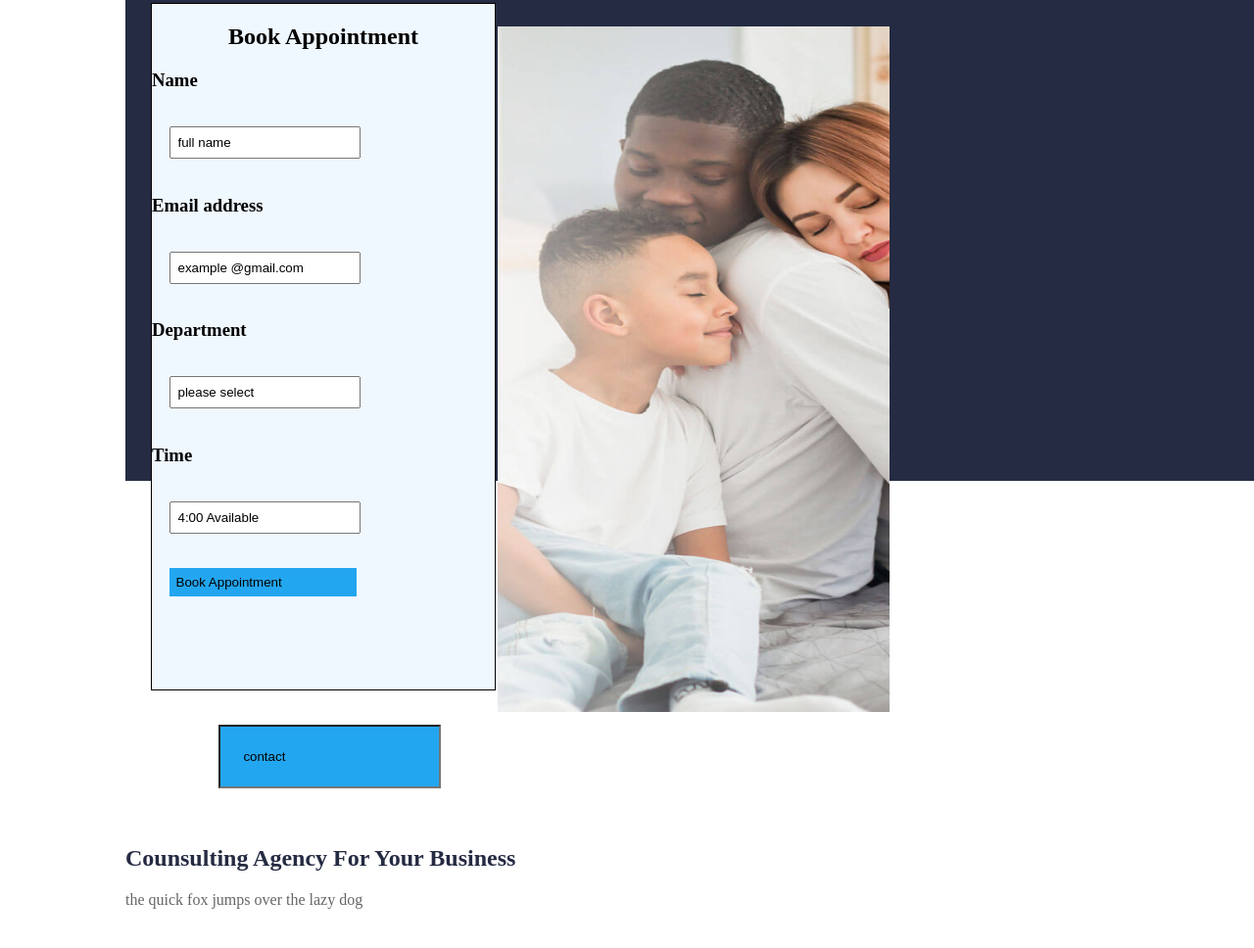
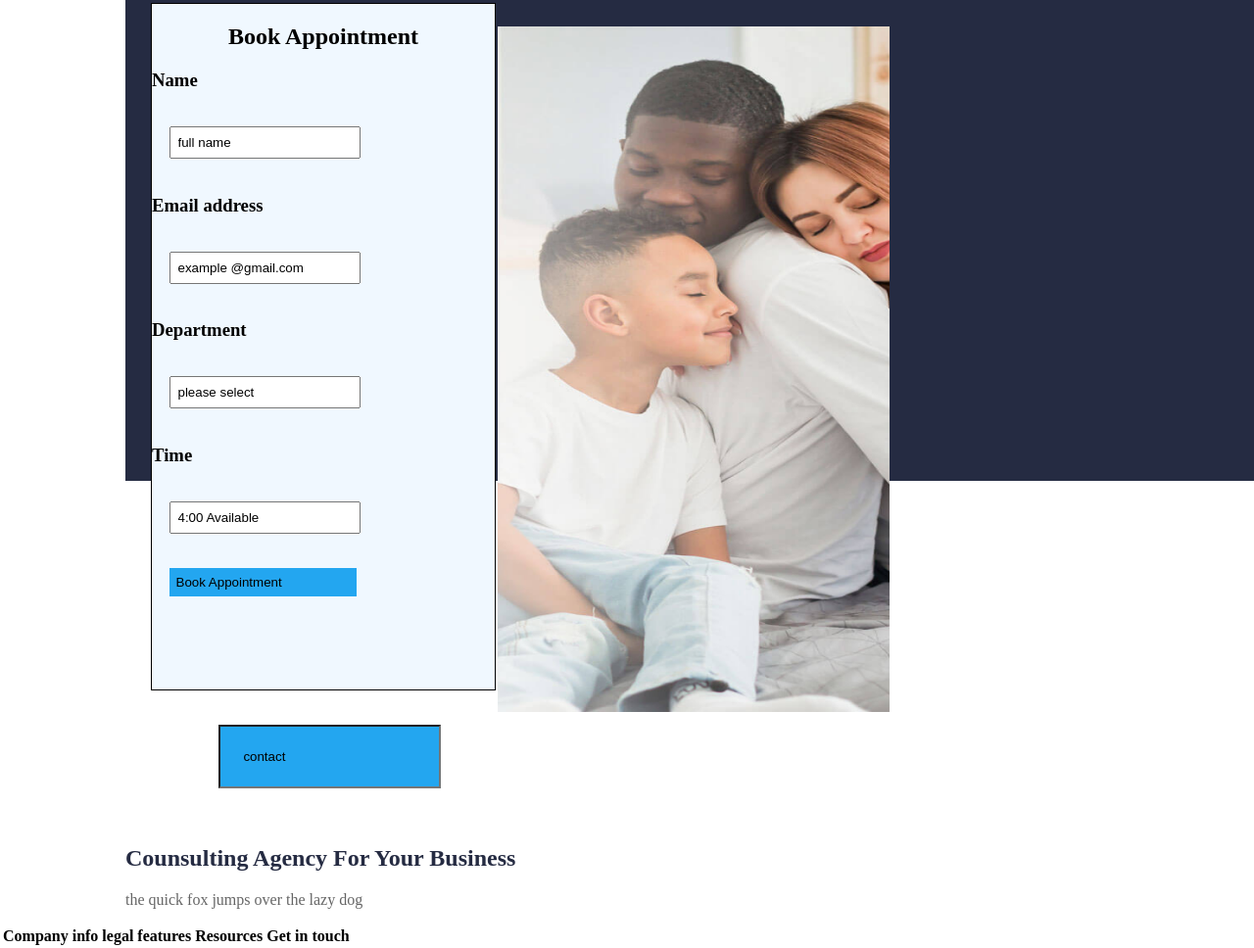
Before and after one commit to elijah-dot/project-2, a plain HTML site: page index.html in a window 1280 px wide. Shown: the part 4360-5328 px from the top of the page at 98% size. Before the commit the page ends 5304 px from the top, so only its background shows below. Drawn offline with Linux system fonts and the light colour scheme.

Commit message:
this will stage changes made to class tables

```diff
--- a/index.html
+++ b/index.html
@@ -294,6 +294,30 @@
 
 
      </div>
+     <div class="tableone">
+         <table>
+             <tr>
+                 <th>Company info</th>
+                 <th>legal</th>
+                 <th>features</th>
+                 <th>Resources</th>
+                 <th>Get in touch</th>
+
+
+
+             </tr>
+
+
+
+
+
+         </table>
+
+
+
+
+
+     </div>
 
 
     </section>
```
Also changed, not shown: index.css (line endings or trailing spaces).
